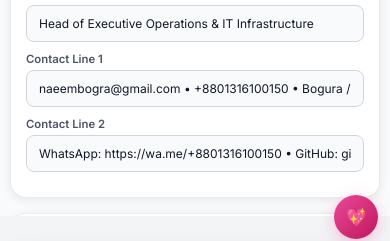
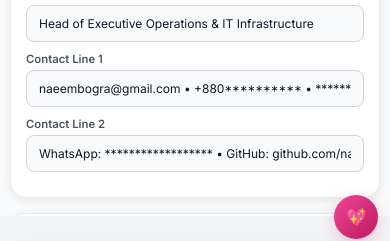
Before and after one commit to NaeemNajm/CV, a website: page index.html in a window 390 px wide. Shown: the part 520-761 px from the top of the page. Drawn offline with Linux system fonts and the light colour scheme.

Commit message:
Mask personal info (phone, WhatsApp, address) with stars in main app

```diff
--- a/index.html
+++ b/index.html
@@ -511,8 +511,8 @@
                 </div>
                 <div class="form-group"><label>Name</label><input type="text" id="in-name" value="Najmuzzaman Naeem" oninput="renderCV()"></div>
                 <div class="form-group"><label>Title</label><input type="text" id="in-title" value="Head of Executive Operations & IT Infrastructure" oninput="renderCV()"></div>
-                <div class="form-group"><label>Contact Line 1</label><input type="text" id="in-c1" value="naeembogra@gmail.com • +8801316100150 • Bogura / Dhaka, Bangladesh" oninput="renderCV()"></div>
-                <div class="form-group"><label>Contact Line 2</label><input type="text" id="in-c2" value="WhatsApp: https://wa.me/+8801316100150 • GitHub: github.com/naeemnajm" oninput="renderCV()"></div>
+                <div class="form-group"><label>Contact Line 1</label><input type="text" id="in-c1" value="naeembogra@gmail.com • +880********** • ****************" oninput="renderCV()"></div>
+                <div class="form-group"><label>Contact Line 2</label><input type="text" id="in-c2" value="WhatsApp: ****************** • GitHub: github.com/naeemnajm" oninput="renderCV()"></div>
             </div>
         </div>
 
```
